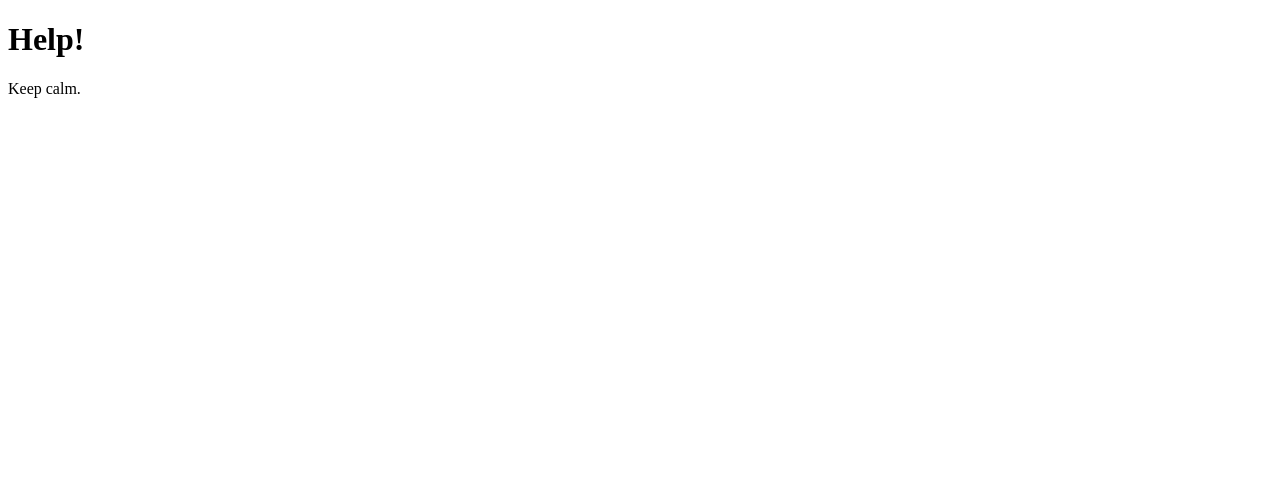
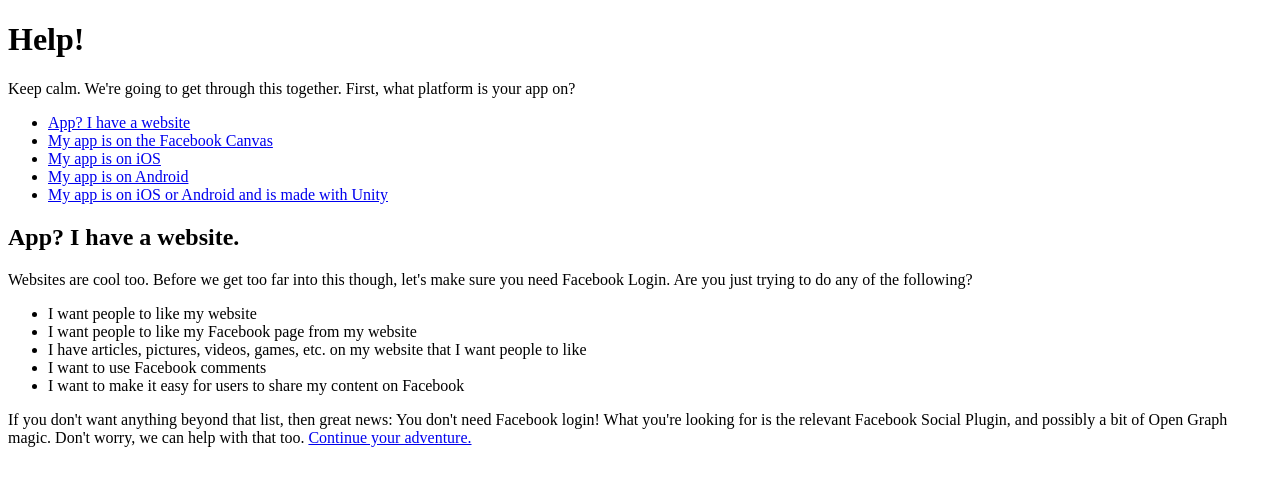
Before and after one commit to GoCarrot/help-i-need-facebook-login, a plain HTML site: page index.html in a window 1280 px wide. Drawn offline with Linux system fonts and the light colour scheme.

Commit message:
Early out folks who don't need FB login

```diff
--- a/index.html
+++ b/index.html
@@ -7,6 +7,24 @@
 </head>
 <body>
 <h1>Help!</h1>
-<div>Keep calm.</div>
+<p>Keep calm. We're going to get through this together. First, what platform is your app on?</p>
+<ul>
+<li><a href="#website">App? I have a website</a>
+<li><a href="#facebook_canvas">My app is on the Facebook Canvas</a>
+<li><a href="#ios">My app is on iOS</a>
+<li><a href="#android">My app is on Android</a>
+<li><a href="#unity">My app is on iOS or Android and is made with Unity</a>
+</ul>
+<a name="website"></a>
+<h2>App? I have a website.</h2>
+  <p>Websites are cool too. Before we get too far into this though, let's make sure you need Facebook Login. Are you just trying to do any of the following?
+  <ul>
+    <li>I want people to like my website
+    <li>I want people to like my Facebook page from my website
+    <li>I have articles, pictures, videos, games, etc. on my website that I want people to like
+    <li>I want to use Facebook comments
+    <li>I want to make it easy for users to share my content on Facebook
+  </ul>
+  If you don't want anything beyond that list, then great news: You don't need Facebook login! What you're looking for is the relevant Facebook Social Plugin, and possibly a bit of Open Graph magic. Don't worry, we can help with that too. <a href="#later_maybe">Continue your adventure.</a>
 </body>
 </html>
```
